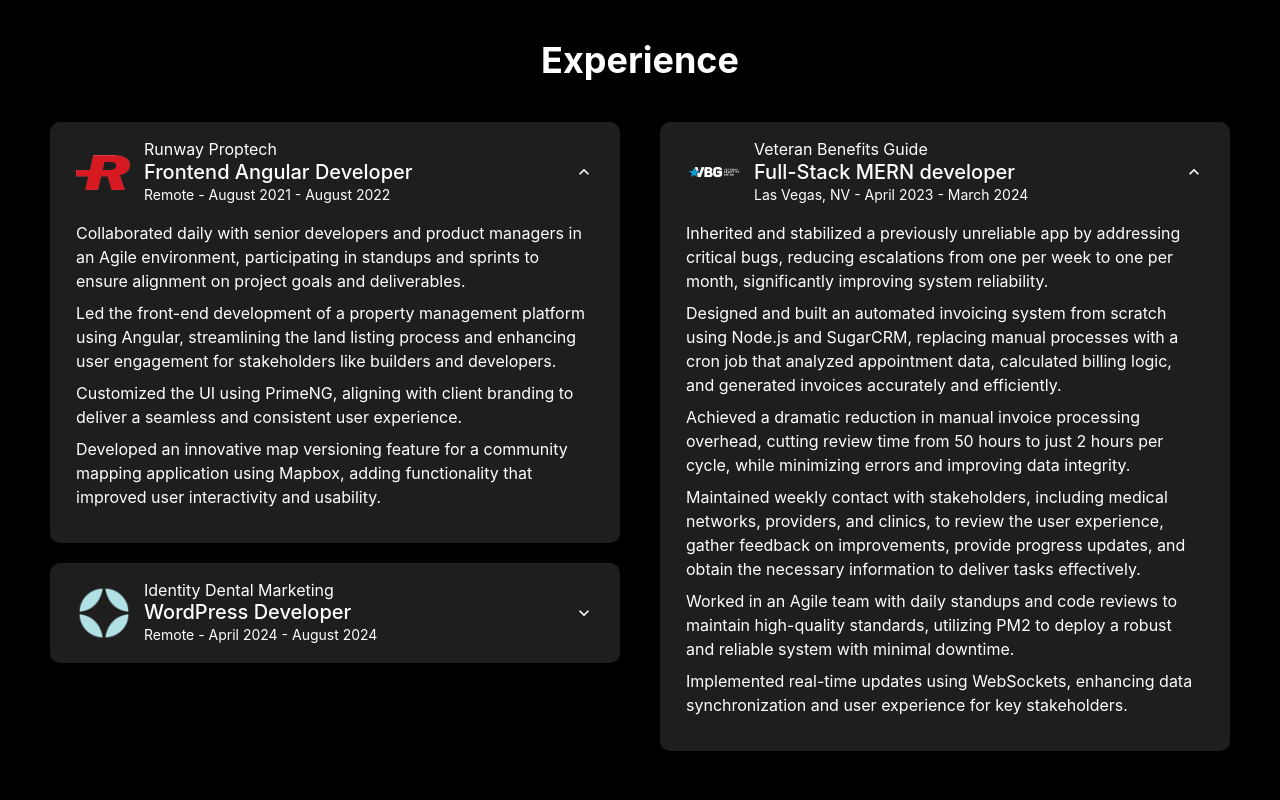
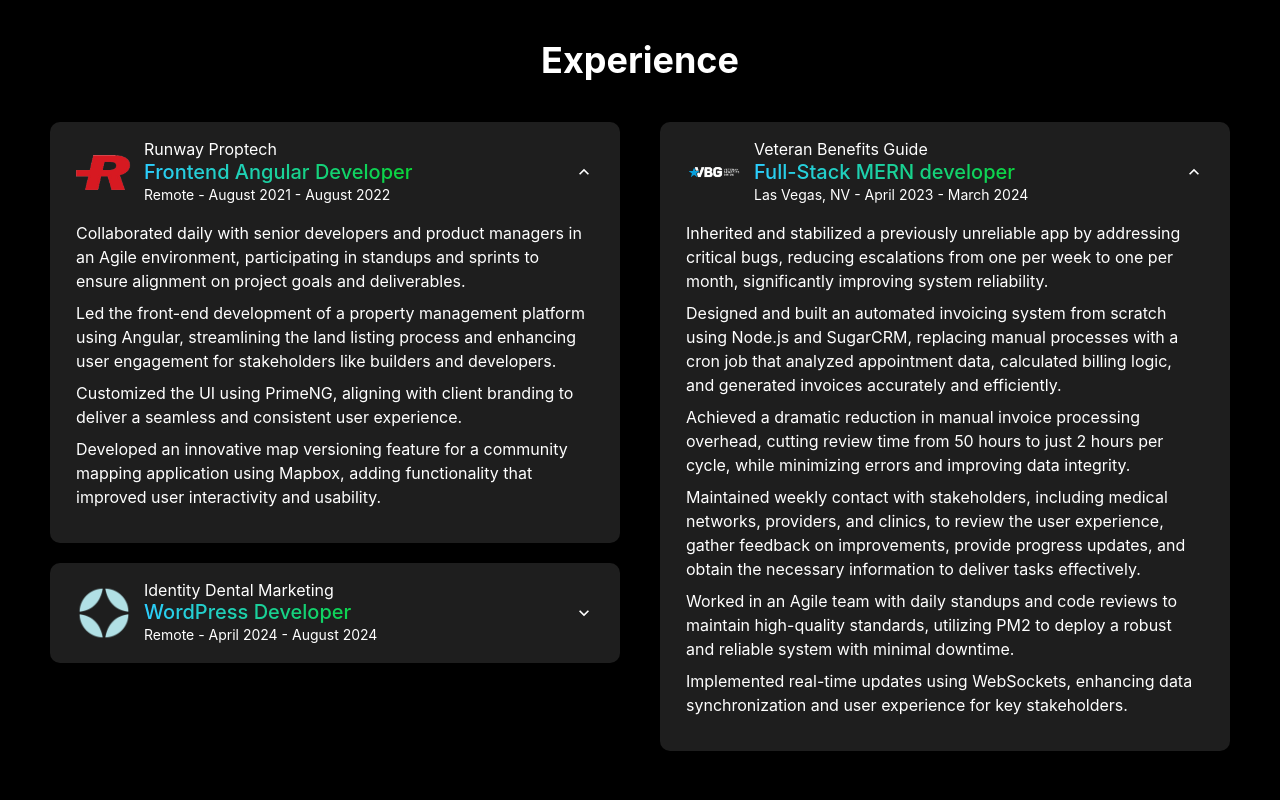
Before and after one commit to cnestordev/dev-portfolio, a React (Vite) app: page / in a window 1280 px wide. Shown: the part 1520-2320 px from the top of the page. Built offline with nearby package versions, Linux system fonts and the light colour scheme.

Commit message:
update experience cards

```diff
--- /dev/null
+++ b/src/components/experience/Experience.css
@@ -0,0 +1,6 @@
+.role-title-gradient {
+  font-weight: 700;
+  background: linear-gradient(to right, #2cceff, #04ff3ccf);
+  -webkit-background-clip: text;
+  -webkit-text-fill-color: transparent;
+}
--- a/src/components/experience/Experience.jsx
+++ b/src/components/experience/Experience.jsx
@@ -3,13 +3,9 @@
 import { PAGE_PADDING_X, PAGE_PADDING_Y } from "../../utils/constants";
 
 export const Experience = () => {
-  const experienceContent = experienceList.map((role, index) => {
-    return (
-      <Box key={index} width="100%" height="100%">
-        <ExperienceCard bgColor={"#1e1e1e"} {...role} />
-      </Box>
-    );
-  });
+  const middleIndex = Math.ceil(experienceList.length / 2);
+  const firstColumn = experienceList.slice(0, middleIndex);
+  const secondColumn = experienceList.slice(middleIndex);
 
   return (
     <Box
@@ -22,13 +18,32 @@
       <Heading as="h2" size="xl" textAlign="center" mb={{ base: 10, md: 10 }}>
         Experience
       </Heading>
-      <Flex alignItems="flex-start" gap={10}>
-        <Flex gap={5} flexDirection="column" width="50%">
-          {experienceContent[0]}
-          {experienceContent[2]}
+      <Flex
+        alignItems="flex-start"
+        gap={{base: 5, lg: 10}}
+        flexDirection={{ base: "column", md: "row" }}
+      >
+        <Flex
+          gap={5}
+          flexDirection="column"
+          width={{ base: "100%", md: "50%" }}
+        >
+          {firstColumn.map((role, index) => (
+            <Box key={index} width="100%" height="100%">
+              <ExperienceCard bgColor={"#1e1e1e"} {...role} />
+            </Box>
+          ))}
         </Flex>
-        <Flex gap={5} flexDirection="column" width="50%">
-          {experienceContent[1]}
+        <Flex
+          gap={5}
+          flexDirection="column"
+          width={{ base: "100%", md: "50%" }}
+        >
+          {secondColumn.map((role, index) => (
+            <Box key={index} width="100%" height="100%">
+              <ExperienceCard bgColor={"#1e1e1e"} {...role} />
+            </Box>
+          ))}
         </Flex>
       </Flex>
     </Box>
--- a/src/components/experience/ExperienceCard.jsx
+++ b/src/components/experience/ExperienceCard.jsx
@@ -11,6 +11,7 @@
   Image,
   Text,
 } from "@chakra-ui/react";
+import "./Experience.css";
 
 export const ExperienceCard = ({
   logo,
@@ -19,7 +20,7 @@
   location,
   date,
   details,
-  toggle
+  toggle,
 }) => {
   const [isExpanded, setIsExpanded] = useState(toggle);
 
@@ -37,7 +38,6 @@
         borderRadius="10px"
         width="100%"
       >
-        <h2>
         <AccordionButton
           _expanded={{ color: "white" }}
           width="100%"
@@ -49,7 +49,11 @@
               <Heading size="sm" fontWeight="normal">
                 {company}
               </Heading>
-                <Heading size="md" fontWeight="500">
+              <Heading
+                className="role-title-gradient"
+                size="md"
+                fontWeight="500"
+              >
                 {title}
               </Heading>
               <Text fontSize="sm">
@@ -59,7 +63,6 @@
           </Flex>
           <AccordionIcon />
         </AccordionButton>
-        </h2>
         <AccordionPanel pb={4}>
           {details.map((detail, index) => (
             <Text fontSize="md" mb={2} key={index}>
--- a/src/components/experience/index.js
+++ b/src/components/experience/index.js
@@ -2,7 +2,7 @@
 export { ExperienceCard } from "./ExperienceCard";
 import runwaylogo from "../../assets/runwaylogo.png";
 import vbglogo from "../../assets/vbg-logo.png";
-import idm from "../../assets/idm.webp"
+import idm from "../../assets/idm.webp";
 
 export const experienceList = [
     {
@@ -16,22 +16,6 @@
             "Led the front-end development of a property management platform using Angular, streamlining the land listing process and enhancing user engagement for stakeholders like builders and developers.",
             "Customized the UI using PrimeNG, aligning with client branding to deliver a seamless and consistent user experience.",
             "Developed an innovative map versioning feature for a community mapping application using Mapbox, adding functionality that improved user interactivity and usability."
-        ],
-        toggle: true
-    },
-    {
-        logo: vbglogo,
-        company: "Veteran Benefits Guide",
-        title: "Full-Stack MERN developer",
-        location: "Las Vegas, NV",
-        date: "April 2023 - March 2024",
-        details: [
-            "Inherited and stabilized a previously unreliable app by addressing critical bugs, reducing escalations from one per week to one per month, significantly improving system reliability.",
-            "Designed and built an automated invoicing system from scratch using Node.js and SugarCRM, replacing manual processes with a cron job that analyzed appointment data, calculated billing logic, and generated invoices accurately and efficiently.",
-            "Achieved a dramatic reduction in manual invoice processing overhead, cutting review time from 50 hours to just 2 hours per cycle, while minimizing errors and improving data integrity.",
-            "Maintained weekly contact with stakeholders, including medical networks, providers, and clinics, to review the user experience, gather feedback on improvements, provide progress updates, and obtain the necessary information to deliver tasks effectively.",
-            "Worked in an Agile team with daily standups and code reviews to maintain high-quality standards, utilizing PM2 to deploy a robust and reliable system with minimal downtime.",
-            "Implemented real-time updates using WebSockets, enhancing data synchronization and user experience for key stakeholders."
         ],
         toggle: true
     },
@@ -60,6 +44,21 @@
             "Attended team meetings to discuss ongoing projects, blockers, or upcoming tasks."
         ],
         toggle: false
-    }
-
+    },
+    {
+        logo: vbglogo,
+        company: "Veteran Benefits Guide",
+        title: "Full-Stack MERN developer",
+        location: "Las Vegas, NV",
+        date: "April 2023 - March 2024",
+        details: [
+            "Inherited and stabilized a previously unreliable app by addressing critical bugs, reducing escalations from one per week to one per month, significantly improving system reliability.",
+            "Designed and built an automated invoicing system from scratch using Node.js and SugarCRM, replacing manual processes with a cron job that analyzed appointment data, calculated billing logic, and generated invoices accurately and efficiently.",
+            "Achieved a dramatic reduction in manual invoice processing overhead, cutting review time from 50 hours to just 2 hours per cycle, while minimizing errors and improving data integrity.",
+            "Maintained weekly contact with stakeholders, including medical networks, providers, and clinics, to review the user experience, gather feedback on improvements, provide progress updates, and obtain the necessary information to deliver tasks effectively.",
+            "Worked in an Agile team with daily standups and code reviews to maintain high-quality standards, utilizing PM2 to deploy a robust and reliable system with minimal downtime.",
+            "Implemented real-time updates using WebSockets, enhancing data synchronization and user experience for key stakeholders."
+        ],
+        toggle: true
+    },
 ];
```
Lines whose indentation alone changed are shown as unchanged.
